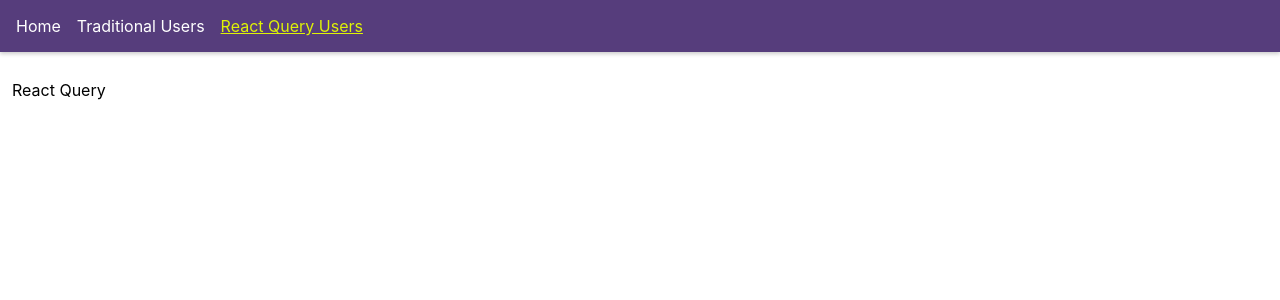
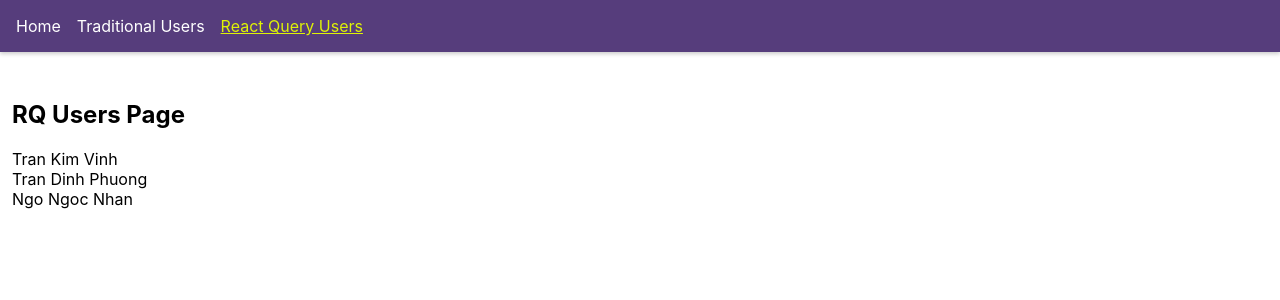
Before and after one commit to TungPH7/react-query-sharing, a React (Create React App) app: page /rq-users in a window 1280 px wide. Shown: the top 300 px of the page. Built offline with nearby package versions, Linux system fonts and the light colour scheme; data requests are answered from the project's data file.

Commit message:
1. useQuery  basic

```diff
--- a/package.json
+++ b/package.json
@@ -3,6 +3,7 @@
   "version": "0.1.0",
   "private": true,
   "dependencies": {
+    "@tanstack/react-query": "^4.15.0",
     "@testing-library/jest-dom": "^5.16.5",
     "@testing-library/react": "^13.4.0",
     "@testing-library/user-event": "^13.5.0",
@@ -10,7 +11,6 @@
     "json-server": "^0.17.1",
     "react": "^18.2.0",
     "react-dom": "^18.2.0",
-    "react-query": "^3.39.2",
     "react-router-dom": "^6.4.3",
     "react-scripts": "5.0.1",
     "web-vitals": "^2.1.4"
--- a/src/App.css
+++ b/src/App.css
@@ -23,5 +23,5 @@ nav ul li a.active {
 }
 
 .app {
-  padding: 12px;
+  padding: 12px;;
 }
--- a/src/App.js
+++ b/src/App.js
@@ -8,9 +8,13 @@ import HomePage from "./components/Home";
 import Users from "./components/Users";
 import RQUsers from "./components/RQUsers";
 import "./App.css";
+import { QueryClient, QueryClientProvider } from "@tanstack/react-query";
+
+const queryClient = new QueryClient();
 
 function App() {
   return (
+    <QueryClientProvider client={queryClient}>
       <Router>
         <nav>
           <ul>
@@ -33,6 +37,7 @@ function App() {
           </Routes>
         </div>
       </Router>
+    </QueryClientProvider>
   );
 }
 
--- a/src/components/RQUsers.js
+++ b/src/components/RQUsers.js
@@ -1,7 +1,30 @@
+import axios from "axios";
+import { useQuery } from "@tanstack/react-query";
+
 function RQUsers() {
+  const {data, isLoading} = useQuery({
+    queryKey: ['users'],
+    queryFn: () => {
+      return (
+        axios.get('http://localhost:4000/users')
+      )
+    }
+  });
+
+  console.log('data', data)
+  console.log('isLoading', isLoading)
+  if (isLoading) {
+    return <h2>Loading...</h2>
+  }
+
   return (
-    <div>React Query</div>
+    <>
+    <h2>RQ Users Page</h2>
+    {data?.data.map((user) => {
+      return <div key={user.id}>{user.name}</div>
+    })}
+    </>
   )
 }
 
-export default RQUsers
+export default RQUsers;
--- a/src/components/Users.js
+++ b/src/components/Users.js
@@ -1,6 +1,28 @@
+import { useState, useEffect } from 'react'
+import axios from 'axios'
+
 function Users() {
+  const [isLoading, setIsLoading] = useState(true)
+  const [data, setData] = useState([])
+
+  useEffect(() => {
+    axios.get('http://localhost:4000/users').then(res => {
+      setData(res.data)
+      setIsLoading(false)
+    })
+  }, [])
+
+  if (isLoading) {
+    return <h2>Loading...</h2>
+  }
+
   return (
-    <div>Users</div>
+    <>
+      <h2>Users Page</h2>
+      {data.map(user => {
+        return <div key={user.id}>{user.name}</div>
+      })}
+    </>
   )
 }
 
```
Also changed, not shown: 1 other file (tests, documents, lock files or other folders). Lines whose indentation alone changed are shown as unchanged.
